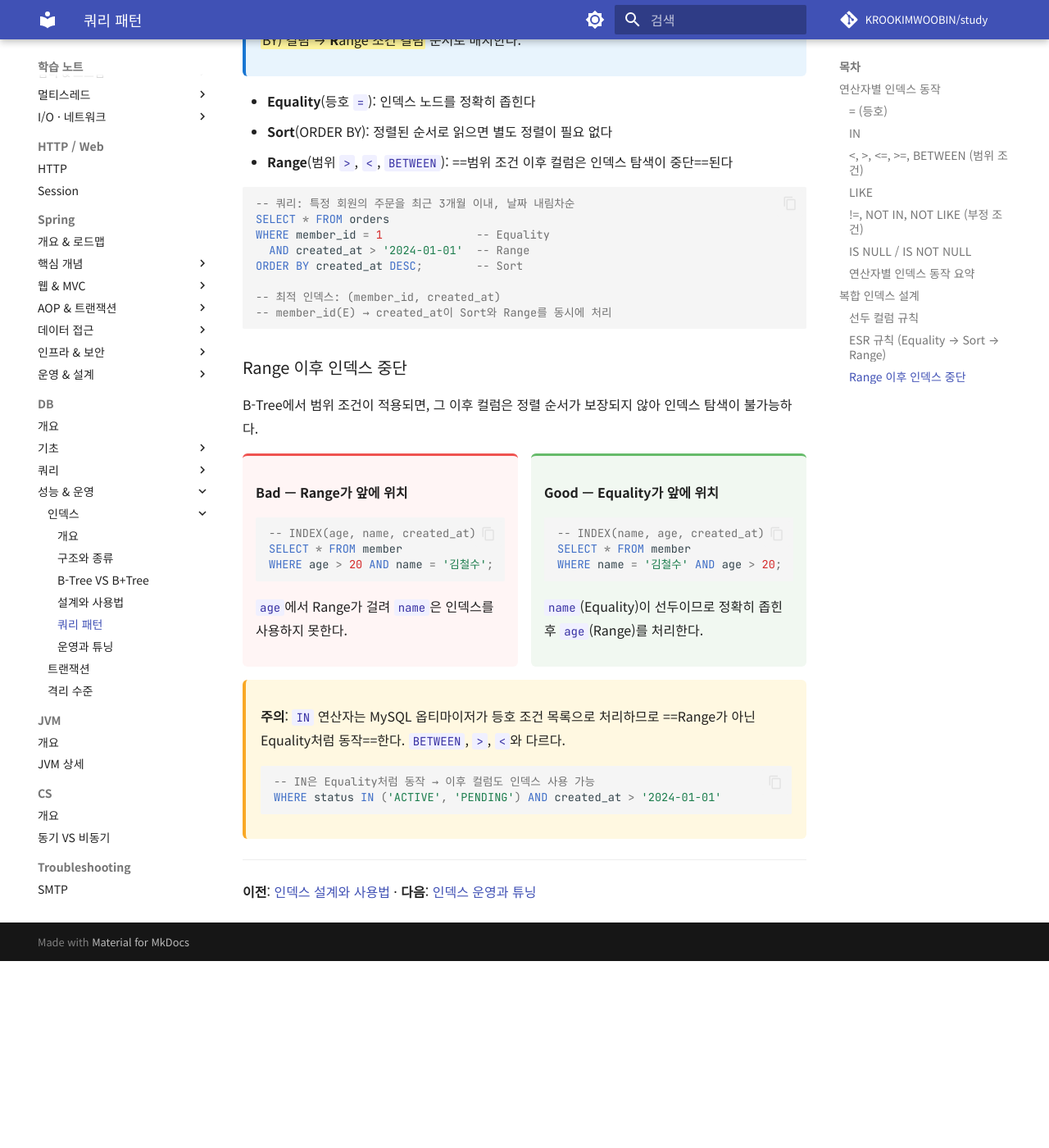
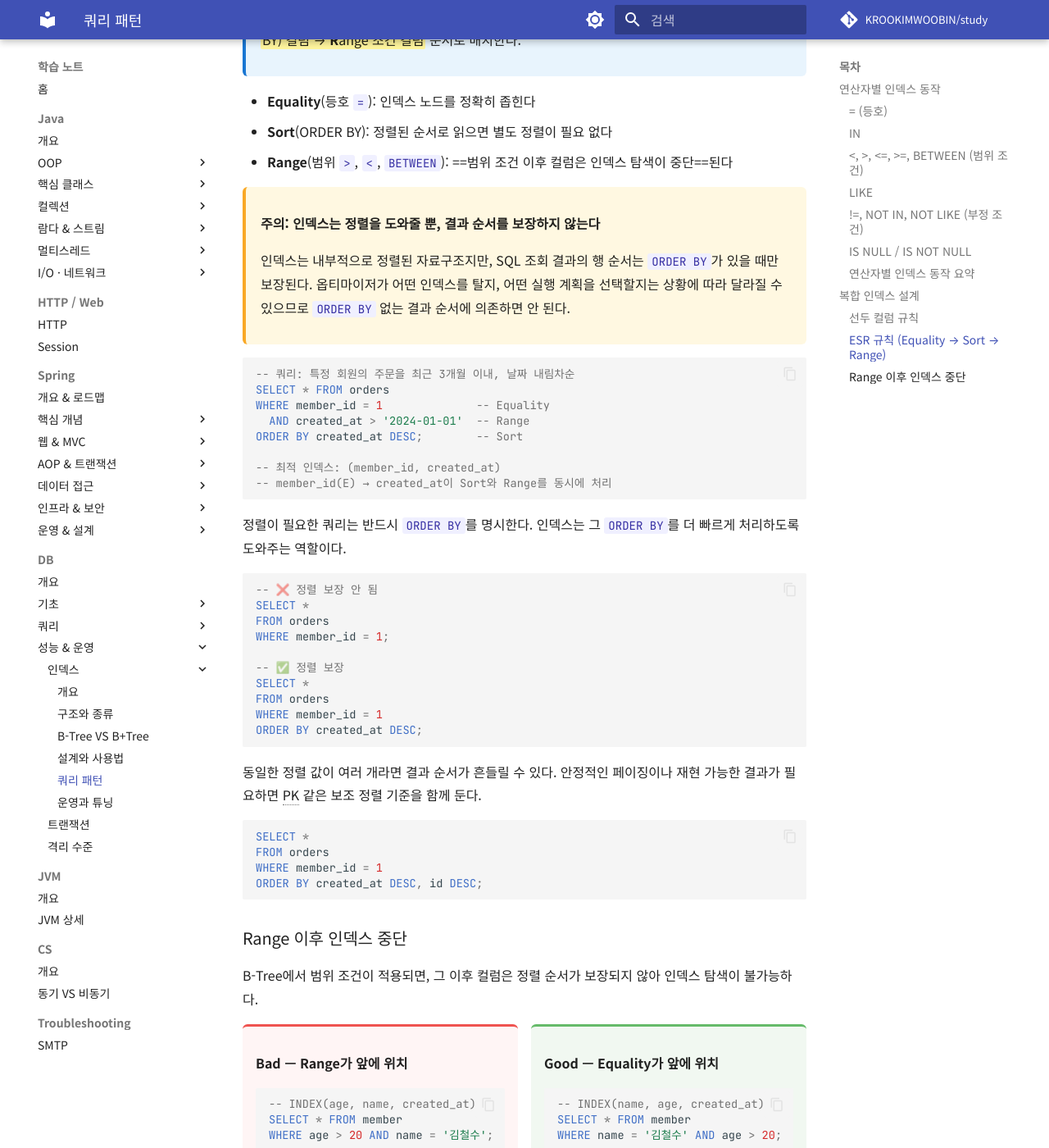
Before and after one commit to KROOKIMWOOBIN/study, an MkDocs documentation site: the page built from docs/db/성능운영/인덱스/쿼리패턴.md, in a window 1280 px wide and 1400 px high, scrolled down 4753 px. Shown: the whole window at 82% size. Built offline with MkDocs 1.6.1 and Material for MkDocs 9.7.7, drawn with Linux system fonts in a browser that asks for light colours; comment, search, counter and statistics services are not loaded; before the commit the page ends 5925 px from its top, so only the background shows below that.

Commit message:
docs: clarify index ordering guarantees

````diff
--- a/docs/db/성능운영/인덱스/쿼리패턴.md
+++ b/docs/db/성능운영/인덱스/쿼리패턴.md
@@ -205,6 +205,14 @@ WHERE created_at > '2024-01-01'
 - **Sort**(ORDER BY): 정렬된 순서로 읽으면 별도 정렬이 필요 없다
 - **Range**(범위 `>`, `<`, `BETWEEN`): ==범위 조건 이후 컬럼은 인덱스 탐색이 중단==된다
 
+<div class="warning-box" markdown="1">
+
+**주의: 인덱스는 정렬을 도와줄 뿐, 결과 순서를 보장하지 않는다**
+
+인덱스는 내부적으로 정렬된 자료구조지만, SQL 조회 결과의 행 순서는 `ORDER BY`가 있을 때만 보장된다. 옵티마이저가 어떤 인덱스를 탈지, 어떤 실행 계획을 선택할지는 상황에 따라 달라질 수 있으므로 `ORDER BY` 없는 결과 순서에 의존하면 안 된다.
+
+</div>
+
 ```sql
 -- 쿼리: 특정 회원의 주문을 최근 3개월 이내, 날짜 내림차순
 SELECT * FROM orders
@@ -214,6 +222,30 @@ ORDER BY created_at DESC;        -- Sort
 
 -- 최적 인덱스: (member_id, created_at)
 -- member_id(E) → created_at이 Sort와 Range를 동시에 처리
+```
+
+정렬이 필요한 쿼리는 반드시 `ORDER BY`를 명시한다. 인덱스는 그 `ORDER BY`를 더 빠르게 처리하도록 도와주는 역할이다.
+
+```sql
+-- ❌ 정렬 보장 안 됨
+SELECT *
+FROM orders
+WHERE member_id = 1;
+
+-- ✅ 정렬 보장
+SELECT *
+FROM orders
+WHERE member_id = 1
+ORDER BY created_at DESC;
+```
+
+동일한 정렬 값이 여러 개라면 결과 순서가 흔들릴 수 있다. 안정적인 페이징이나 재현 가능한 결과가 필요하면 PK 같은 보조 정렬 기준을 함께 둔다.
+
+```sql
+SELECT *
+FROM orders
+WHERE member_id = 1
+ORDER BY created_at DESC, id DESC;
 ```
 
 ### Range 이후 인덱스 중단
````
Also changed, not shown: docs/db/성능운영/인덱스/B-Tree.md (+6 -0 lines).
